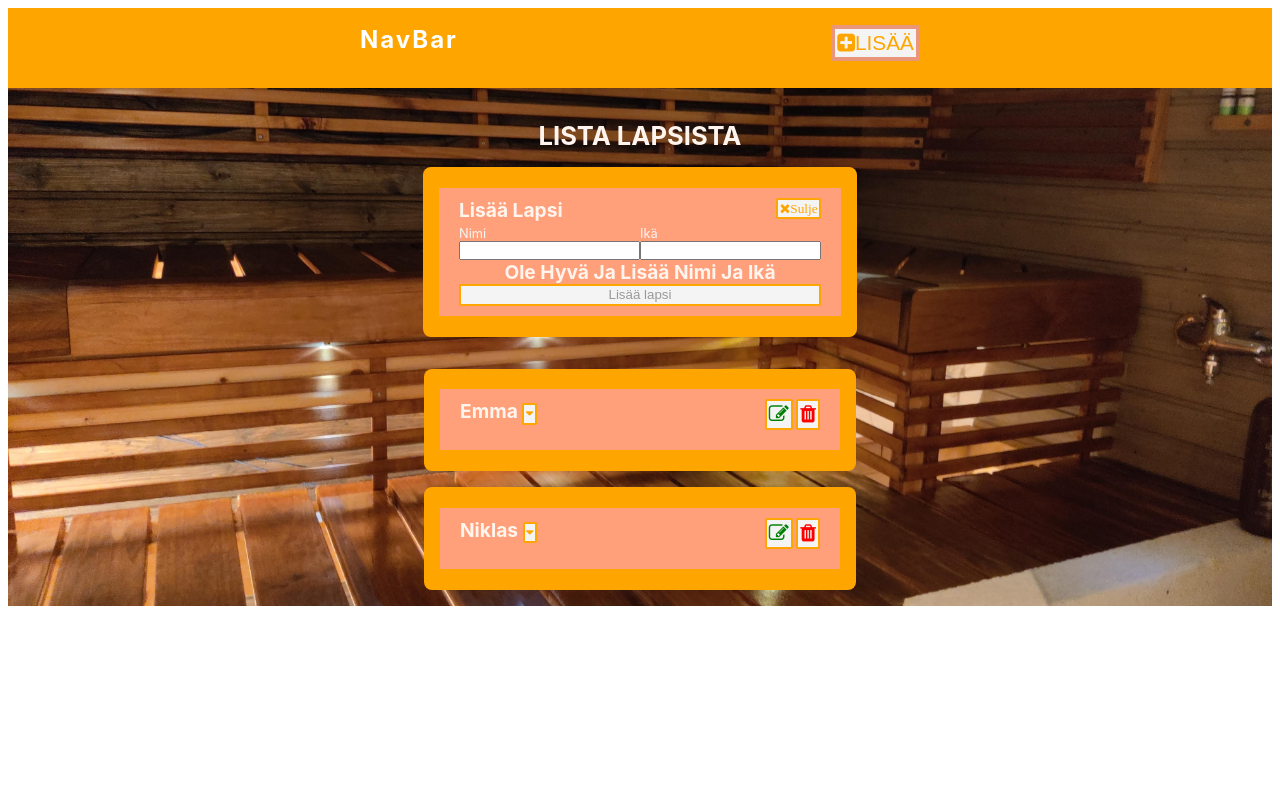
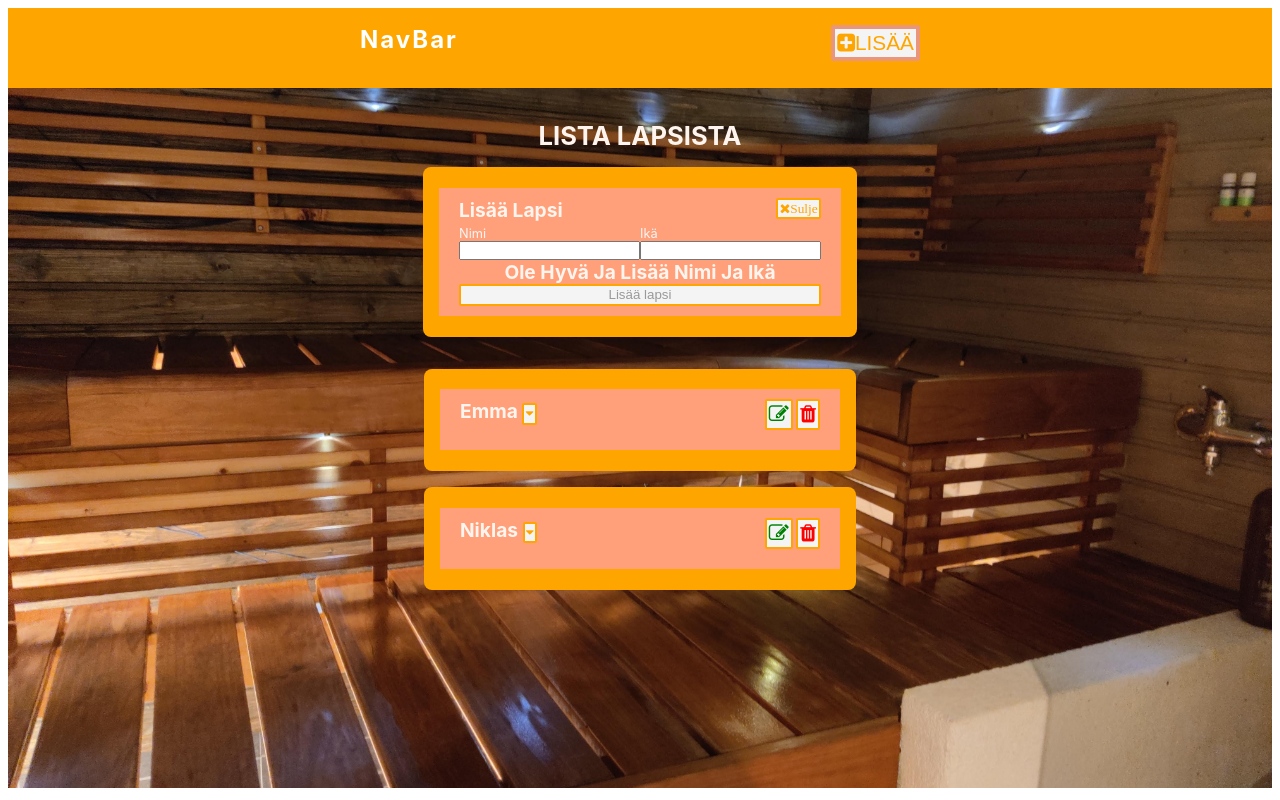
Before and after one commit to jakoivus/my-svelte-project, a Svelte app: page / in a window 1280 px wide. Built offline with nearby package versions, Linux system fonts and the light colour scheme.

Commit message:
bgcontainer resizing another fix

```diff
--- a/public/global.css
+++ b/public/global.css
@@ -67,7 +67,7 @@ input:disabled {
     background-size: cover;
 	resize: both;
     background-position: center center;
-
+    min-height: 97.5vh;
 }
 
 .container {
```
